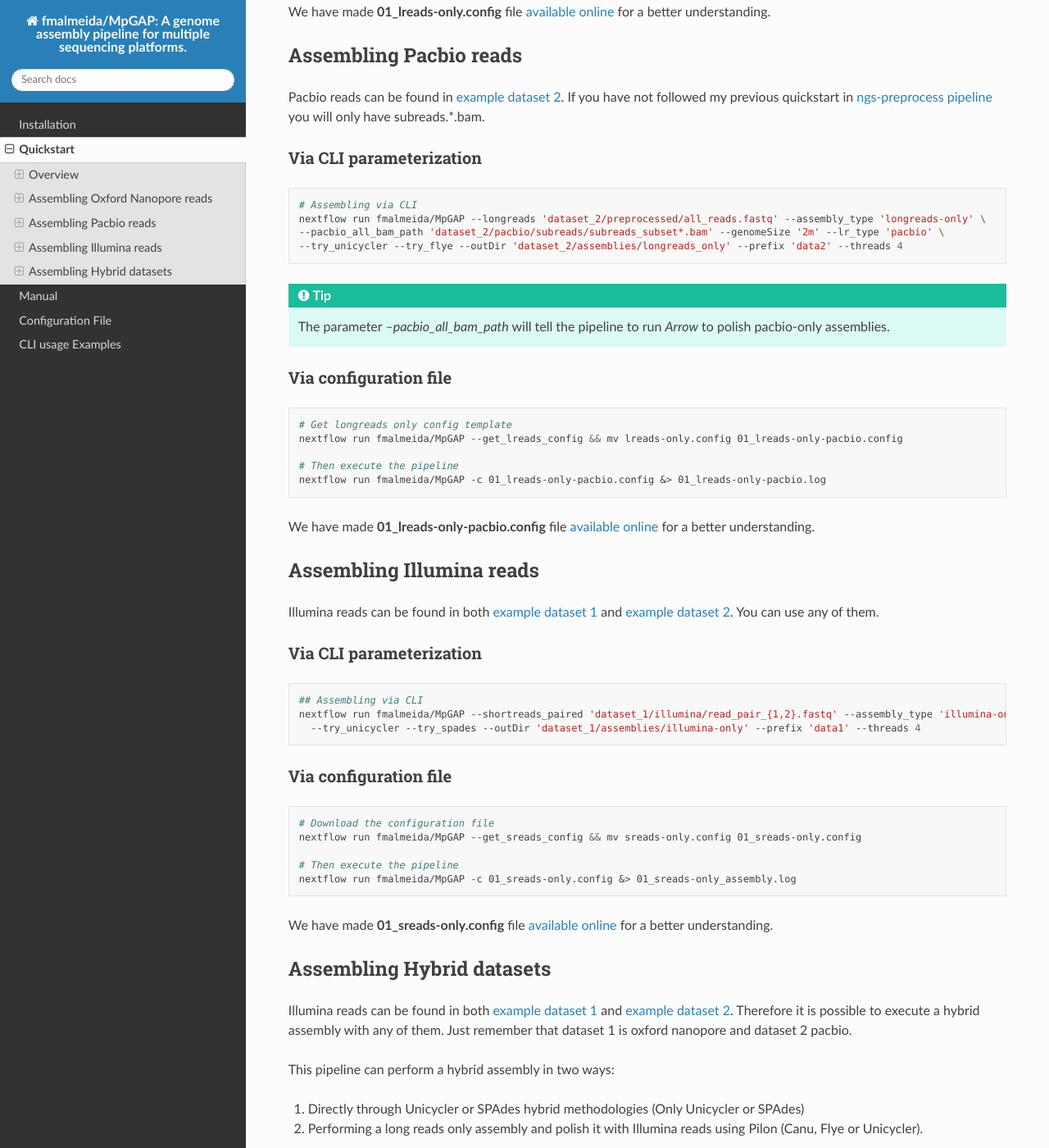
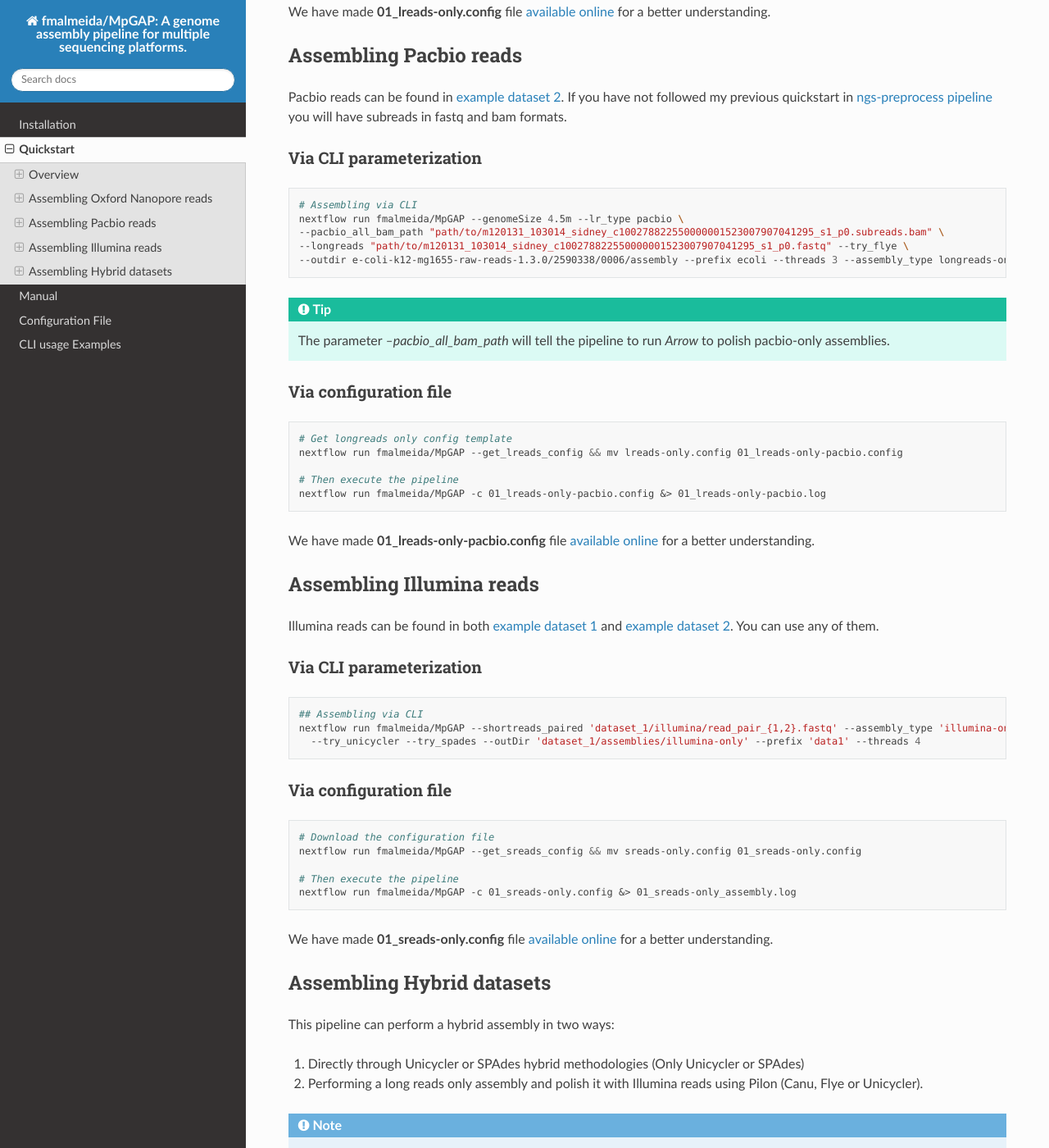
Before and after one commit to fmalmeida/MpGAP, a Sphinx documentation site: the page built from docs/quickstart.rst, in a window 1280 px wide and 1400 px high, scrolled down 1397 px. Shown: the whole window at 82% size. Built offline with Sphinx 7.4.7 and the Read the Docs theme 2.0.0, drawn with Linux system fonts in a browser that asks for light colours.

Commit message:
Working Pipeline with Nanopore and Pacbio data (with polishing)

```diff
--- a/docs/quickstart.rst
+++ b/docs/quickstart.rst
@@ -73,7 +73,7 @@ Assembling Pacbio reads
 
 Pacbio reads can be found in `example dataset 2 <https://ngs-preprocess.readthedocs.io/en/latest/quickstart.html#id3>`_.
 If you have not followed my previous quickstart in `ngs-preprocess pipeline <https://ngs-preprocess.readthedocs.io/en/latest/>`_
-you will only have subreads.*.bam.
+you will have subreads in fastq and bam formats.
 
 Via CLI parameterization
 ------------------------
@@ -81,9 +81,10 @@ Via CLI parameterization
 .. code-block:: bash
 
   # Assembling via CLI
-  nextflow run fmalmeida/MpGAP --longreads 'dataset_2/preprocessed/all_reads.fastq' --assembly_type 'longreads-only' \
-  --pacbio_all_bam_path 'dataset_2/pacbio/subreads/subreads_subset*.bam' --genomeSize '2m' --lr_type 'pacbio' \
-  --try_unicycler --try_flye --outDir 'dataset_2/assemblies/longreads_only' --prefix 'data2' --threads 4
+  nextflow run fmalmeida/MpGAP --genomeSize 4.5m --lr_type pacbio \
+  --pacbio_all_bam_path "path/to/m120131_103014_sidney_c100278822550000001523007907041295_s1_p0.subreads.bam" \
+  --longreads "path/to/m120131_103014_sidney_c100278822550000001523007907041295_s1_p0.fastq" --try_flye \
+  --outdir e-coli-k12-mg1655-raw-reads-1.3.0/2590338/0006/assembly --prefix ecoli --threads 3 --assembly_type longreads-only
 
 .. tip::
 
@@ -134,10 +135,6 @@ We have made **01_sreads-only.config** file
 
 Assembling Hybrid datasets
 ==========================
-
-Illumina reads can be found in both `example dataset 1 <https://ngs-preprocess.readthedocs.io/en/latest/quickstart.html#id2>`_
-and `example dataset 2 <https://ngs-preprocess.readthedocs.io/en/latest/quickstart.html#id3>`_. Therefore it is possible to execute a
-hybrid assembly with any of them. Just remember that dataset 1 is oxford nanopore and dataset 2 pacbio.
 
 This pipeline can perform a hybrid assembly in two ways:
 
```
Also changed, not shown: 3 other files.
